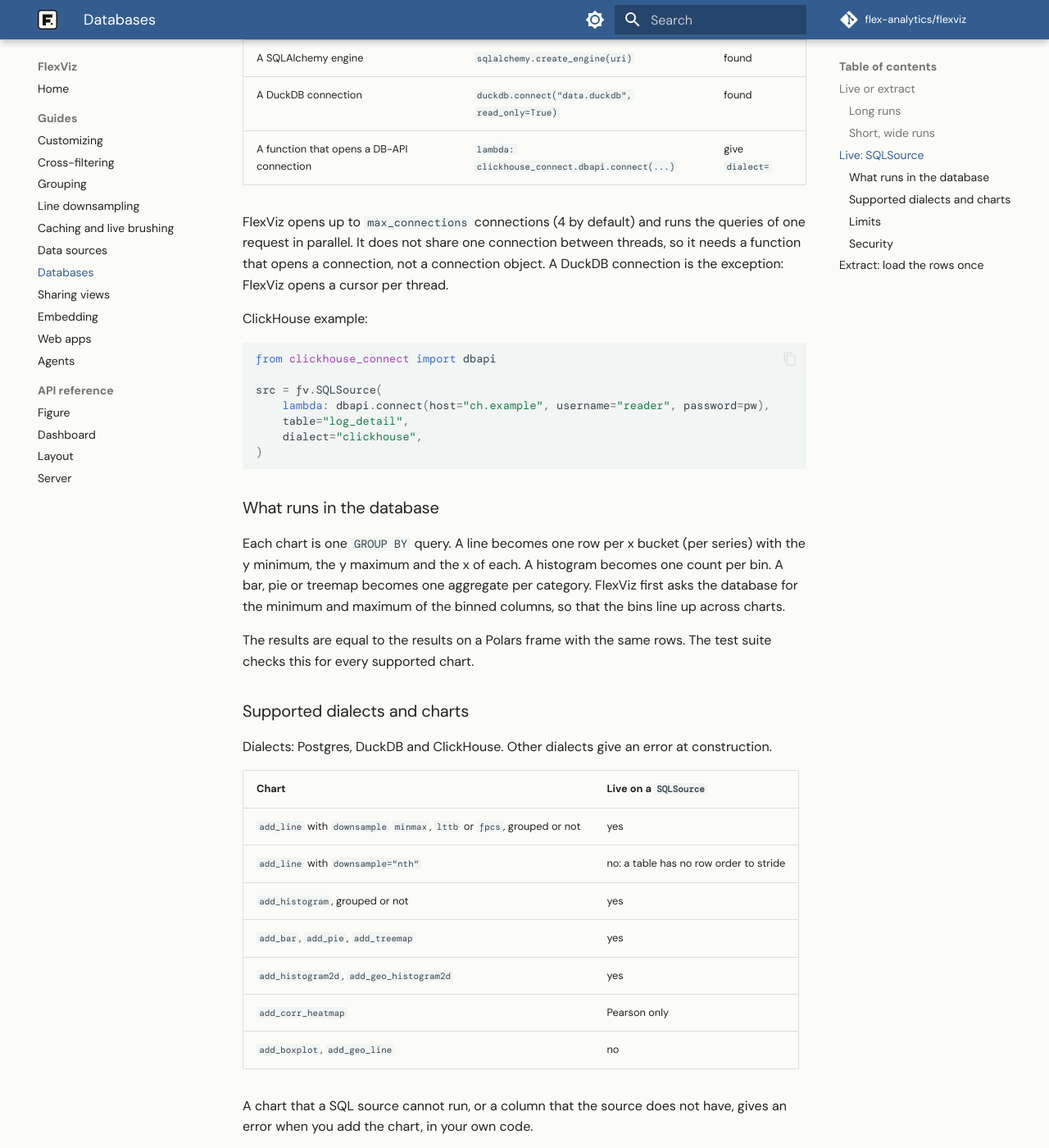
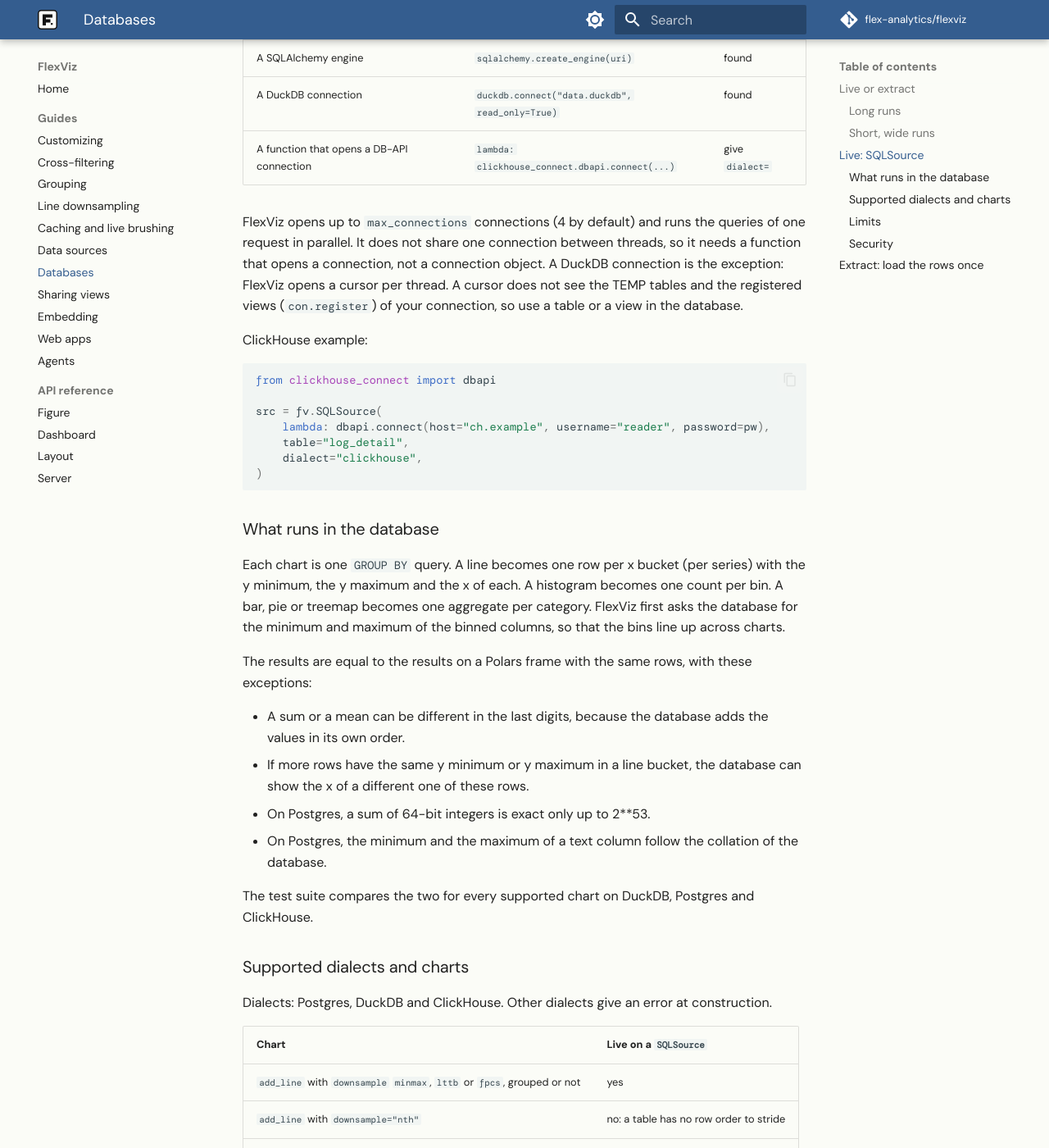
Before and after one commit to flex-analytics/flexviz, an MkDocs documentation site: the page built from docs/guides/databases.md, in a window 1280 px wide and 1400 px high, scrolled down 3008 px. Shown: the whole window at 82% size. Built offline with MkDocs 1.6.1 and Material for MkDocs 9.7.7, drawn with Linux system fonts in a browser that asks for light colours; some web fonts are replaced; comment, search, counter and statistics services are not loaded.

Commit message:
docs(sql): state where SQL results differ from Polars and how connections behave

```diff
--- a/docs/guides/databases.md
+++ b/docs/guides/databases.md
@@ -114,7 +114,8 @@ FlexViz opens up to `max_connections` connections (4 by default) and runs the
 queries of one request in parallel. It does not share one connection between
 threads, so it needs a function that opens a connection, not a connection
 object. A DuckDB connection is the exception: FlexViz opens a cursor per
-thread.
+thread. A cursor does not see the TEMP tables and the registered views
+(`con.register`) of your connection, so use a table or a view in the database.
 
 ClickHouse example:
 
@@ -136,8 +137,19 @@ becomes one count per bin. A bar, pie or treemap becomes one aggregate per
 category. FlexViz first asks the database for the minimum and maximum of the
 binned columns, so that the bins line up across charts.
 
-The results are equal to the results on a Polars frame with the same rows.
-The test suite checks this for every supported chart.
+The results are equal to the results on a Polars frame with the same rows,
+with these exceptions:
+
+- A sum or a mean can be different in the last digits, because the database
+  adds the values in its own order.
+- If more rows have the same y minimum or y maximum in a line bucket, the
+  database can show the x of a different one of these rows.
+- On Postgres, a sum of 64-bit integers is exact only up to 2**53.
+- On Postgres, the minimum and the maximum of a text column follow the
+  collation of the database.
+
+The test suite compares the two for every supported chart on DuckDB, Postgres
+and ClickHouse.
 
 ### Supported dialects and charts
 
```
Also changed, not shown: Architecture.md (+25 -12 lines).
